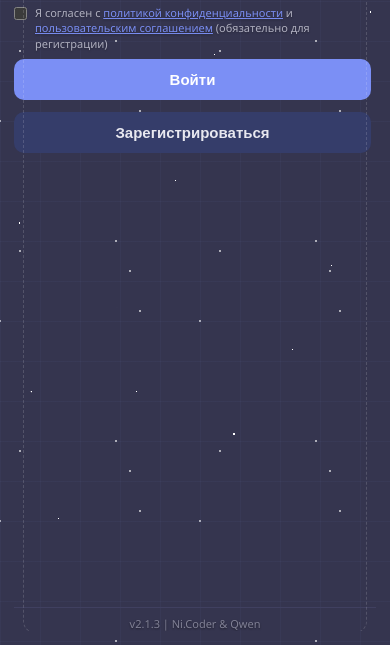
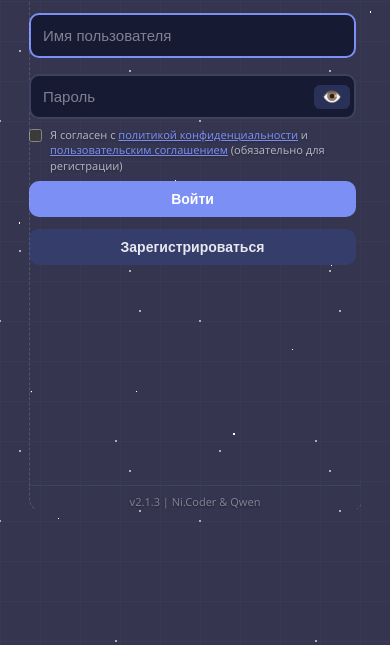
Before and after one commit to Nikola-Nidvora/xo5line, a plain HTML site: page public/xo5.html in a window 390 px wide. Shown: the part 199-844 px from the top of the page. Drawn offline with Linux system fonts and the light colour scheme; no server answers.

Commit message:
styles 1.0.22 — phone (≤480px): window card 360x600 centered, guide frame = window width, compact buttons; desktop & fullscreen untouched

```diff
--- a/public/xo5-styles.css
+++ b/public/xo5-styles.css
@@ -1,7 +1,7 @@
 /* ============================================================
 XO5 — 5 в ряд · Стили игры
 v2.1.2 (релиз «тёмная тема»)
-MODULE_VERSION = 1.0.21.
+MODULE_VERSION = 1.0.22.
 Метод: база 1.0.5 (рабочая, GitHub) БЕЗ ИЗМЕНЕНИЙ + аддитивный
 хвост в конце файла (переменные тёмной темы, новые сущности,
 тёмные переопределения с префиксом html[data-theme="dark"]).
@@ -35,11 +35,15 @@ resume / pause) переведены в верхние модалки: position
 центрированы, ширина 420, ВЫНУТЫ из потока #game-screen (компоновка
 под ними не прыгает при появлении); развод по вертикали двух
 одновременных плашек; JS и длительность показа не менялись.
+1.0.22: 41.38 — ТЕЛЕФОН (≤480px): окно-карточка 360×600 по центру
+(ширина 360, высота 600, обе ограничены вьюпортом), рамка-ориентир
+по ширине окна, компактные кнопки (не вылезают за края);
+десктоп и фуллскрин не тронуты (420 / во всю высоту).
 ============================================================ */
 /* ---------- Версия модуля (для реестра) ----------
 CSS-файлы не регистрируются в window.XO5_VERSIONS напрямую,
 но версия документируется в комментарии и в базе знаний.
-MODULE_VERSION = 1.0.21 */
+MODULE_VERSION = 1.0.22 */
 /* ---------- Reset & base ---------- */
 * { margin: 0; padding: 0; box-sizing: border-box; }
 body {
@@ -1565,11 +1569,6 @@ html[data-theme="dark"] .room-inline { color: var(--d-room-text); }
 width: 100%;
 }
 /* ---------- 41.37 (1.0.21) P2: плашки-предупреждения → верхние модалки ---------- */
-/* Вынуты из потока #game-screen: компоновка под ними не прыгает при
-появлении/скрытии. Fixed сверху по центру, ширина = колонка 420.
-Логика показа/скрытия и длительность — прежние (JS не тронут).
-z-index 9990: выше контента, ниже тоста (9998), меню шестерёнки (10004)
-и модалок (10001+). */
 .disconnect-banner,
 .pause-request-banner,
 .resume-notice-banner,
@@ -1583,17 +1582,50 @@ margin: 0;
 z-index: 9990;
 box-shadow: 0 8px 24px rgba(0,0,0,0.35);
 }
-/* Развод двух одновременных плашек по вертикали (порядок sibling'ов в xo5.html):
-PLAYING: disconnect → pause-request; PAUSED: resume-notice → pause-banner. */
 .disconnect-banner.active ~ .pause-request-banner.active {
 top: calc(196px + env(safe-area-inset-top));
 }
 .resume-notice-banner.active ~ .pause-banner.active {
 top: calc(132px + env(safe-area-inset-top));
 }
+/* ---------- 41.38 (1.0.22) ТЕЛЕФОН (≤480px): окно-карточка 360×600, компактные кнопки ---------- */
+/* Десктоп и фуллскрин не тронуты: 420px / во всю высоту. На телефоне окно
+становится карточкой 360×600 по центру (обе стороны ограничены вьюпортом),
+рамка-ориентир идёт по ширине окна, кнопки уменьшены и не вылезают за края. */
+@media (max-width: 480px) {
+.container:not(.fullscreen-mode),
+.container.compact-mode:not(.fullscreen-mode),
+.container.game-mode:not(.fullscreen-mode),
+.container.compact-mode.lobby-min:not(.fullscreen-mode) {
+width: 360px;
+max-width: calc(100vw - 12px);
+height: 600px;
+max-height: calc(100dvh - 16px);
+min-height: 0;
+margin: auto;
+}
+/* рамка-ориентир = ширина окна телефона */
+#auth-screen::before,
+#lobby-screen::before,
+#game-screen::before {
+left: 0;
+transform: none;
+width: 100%;
+max-width: none;
+}
+/* кнопки: уменьшены, гарантированно внутри экрана */
+button { padding: 10px 8px; font-size: 14px; }
+.controls-row { gap: 4px; }
+.controls-row button { padding: 8px 4px; font-size: 10px; min-width: 0; }
+.lobby-item button { padding: 6px 10px; font-size: 12px; }
+.bot-persona-btn, .bot-side-btn { min-width: 0; padding: 6px 4px; font-size: 10px; }
+.bot-score { font-size: 8px; }
+.settings-menu { min-width: 190px; }
+#game-screen .canvas-wrapper { min-height: 120px; }
+}
 /* ============================================================
-КОНЕЦ ФАЙЛА xo5-styles.css · MODULE_VERSION = 1.0.21
+КОНЕЦ ФАЙЛА xo5-styles.css · MODULE_VERSION = 1.0.22
 Контроль целостности копии: последней строкой файла должен быть
-комментарий «КОНЕЦ ФАЙЛА xo5-styles.css · MODULE_VERSION = 1.0.21».
+комментарий «КОНЕЦ ФАЙЛА xo5-styles.css · MODULE_VERSION = 1.0.22».
 Если файл обрывается раньше — копия повреждена, не деплоить.
 ============================================================ */
```
